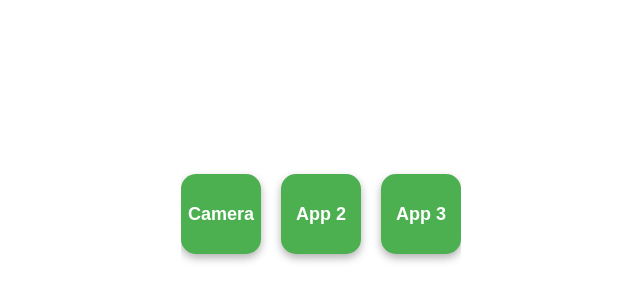
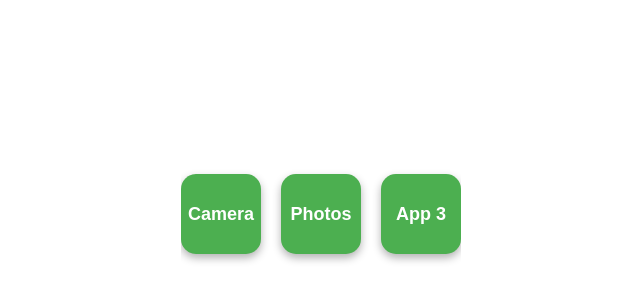
Before and after one commit to Techdrips/LiquidIS, a plain HTML site: page index.html in a window 1280 px wide. Shown: the part 186-486 px from the top of the page, 319-959 px from the left. Drawn offline with Linux system fonts and the light colour scheme.

Commit message:
Update index.html

```diff
--- a/index.html
+++ b/index.html
@@ -9,7 +9,7 @@
 <body>
     <div class="app-container">
         <a href="camera.html" class="app-icon">Camera</a>
-        <a href="page2.html" class="app-icon">App 2</a>
+        <a href="photos.html" class="app-icon">Photos</a>
         <a href="page3.html" class="app-icon">App 3</a>
     </div>
 </body>
```
